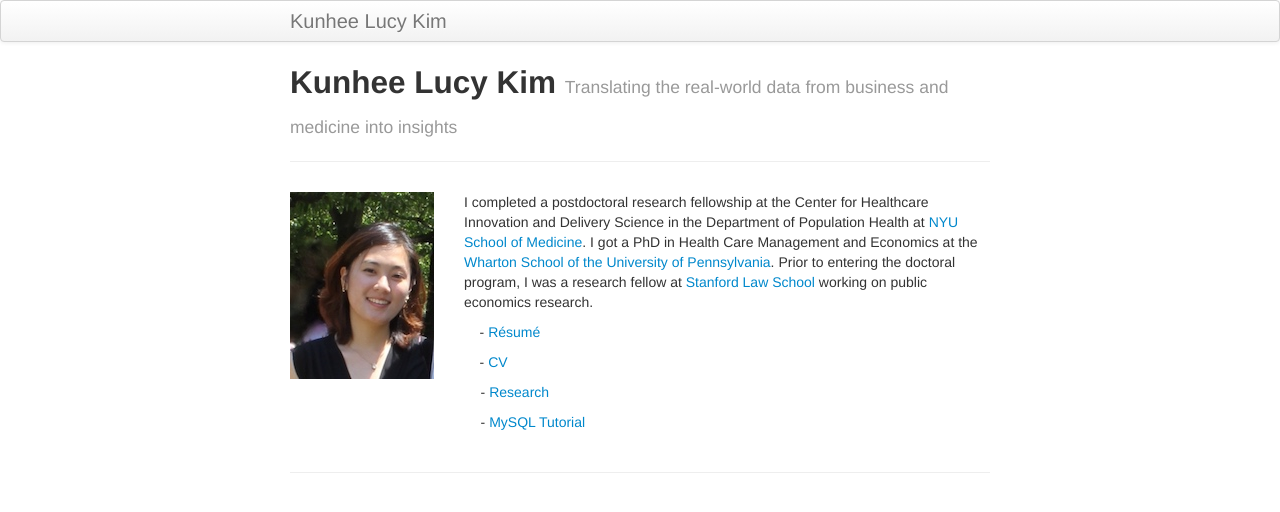
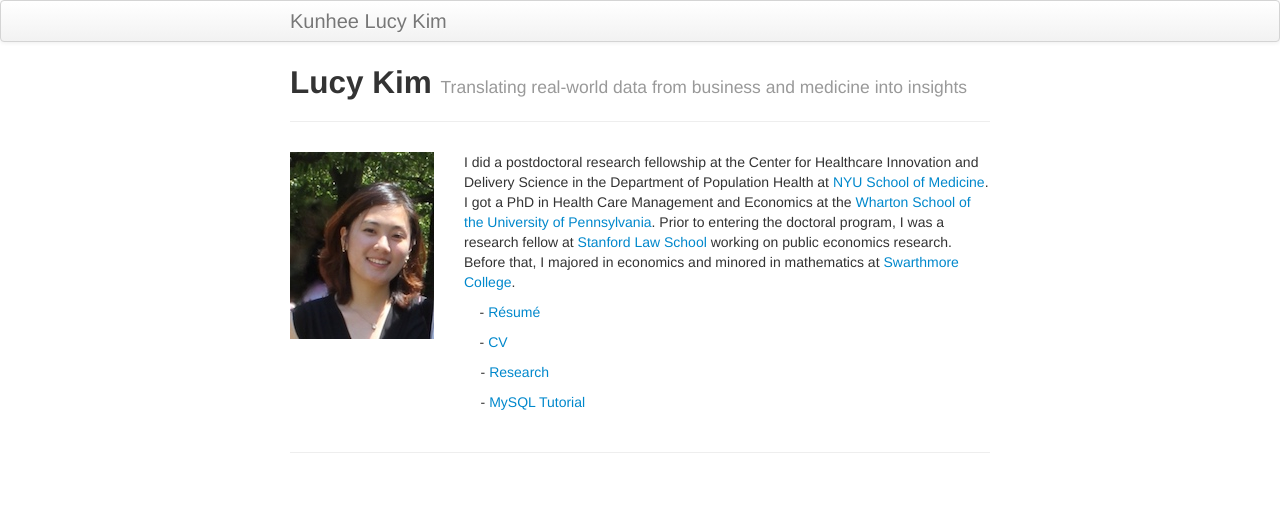
Before and after one commit to lucy-kim/lucy-kim.github.io, a Jekyll site: the page built from index.md, in a window 1280 px wide. Shown: the top 512 px of the page. Built offline with Jekyll 4.4.1, drawn with Linux system fonts in a browser that asks for light colours.

Commit message:
Updated profile and website title

```diff
--- a/_config.yml
+++ b/_config.yml
@@ -10,7 +10,7 @@ highlighter: rouge
 #
 title : Kunhee Lucy Kim
 author :
-  name : Kunhee Lucy Kim
+  name : K. Lucy Kim
   email : kunhee.lucy.kim@gmail.com
   github : lucy-kim
   feedburner : nil
--- a/index.md
+++ b/index.md
@@ -1,16 +1,16 @@
 ---
 layout: page
-title: Kunhee Lucy Kim
-tagline: Translating the real-world data from business and medicine into insights
+title: Lucy Kim
+tagline: Translating real-world data from business and medicine into insights
 description: Lucy Kim's personal website
 ---
 
 <img style="float: left; padding-right: 30px;" src="http://lucy-kim.github.io/profile_mar2016.jpg">
-I completed a postdoctoral research fellowship at the Center for Healthcare Innovation and Delivery Science in the Department of Population Health at [NYU School of Medicine](https://med.nyu.edu/chids/home). I got a PhD in Health Care Management and Economics at the [Wharton School of the University of Pennsylvania](https://hcmg.wharton.upenn.edu/). Prior to entering the doctoral program, I was a research fellow at [Stanford Law School](https://law.stanford.edu/empirical-research-fellowship/) working on public economics research.
+I did a postdoctoral research fellowship at the Center for Healthcare Innovation and Delivery Science in the Department of Population Health at [NYU School of Medicine](https://med.nyu.edu/chids/home). I got a PhD in Health Care Management and Economics at the [Wharton School of the University of Pennsylvania](https://hcmg.wharton.upenn.edu/). Prior to entering the doctoral program, I was a research fellow at [Stanford Law School](https://law.stanford.edu/empirical-research-fellowship/) working on public economics research. Before that, I majored in economics and minored in mathematics at [Swarthmore College](https://www.swarthmore.edu/).
 
 &nbsp;&nbsp;&nbsp;&nbsp;- [Résumé](https://www.dropbox.com/s/o0x0z1yf92njkjc/LucyKim-Resume.pdf?dl=0)
 
-&nbsp;&nbsp;&nbsp;&nbsp;- [CV](https://www.dropbox.com/s/bqutffj5wu0whj8/KunheeLucyKim-cv.pdf?dl=0)
+&nbsp;&nbsp;&nbsp;&nbsp;- [CV](https://www.dropbox.com/s/t5bd6sb27eu3kvk/LucyKim-cv.pdf?dl=0)
 
 &nbsp;&nbsp;&nbsp;&nbsp;&nbsp;&nbsp;&nbsp;&nbsp;&nbsp;&nbsp;&nbsp;&nbsp;&nbsp;&nbsp;&nbsp;&nbsp;&nbsp;&nbsp;&nbsp;&nbsp;&nbsp;&nbsp;&nbsp;&nbsp;&nbsp;&nbsp;&nbsp;&nbsp;&nbsp;&nbsp;&nbsp;&nbsp;&nbsp;&nbsp;&nbsp;&nbsp;&nbsp;&nbsp;&nbsp;&nbsp;&nbsp;&nbsp;&nbsp;&nbsp;&nbsp;&nbsp;&nbsp;&nbsp;&nbsp;- [Research](pages/research.html)
 
```
